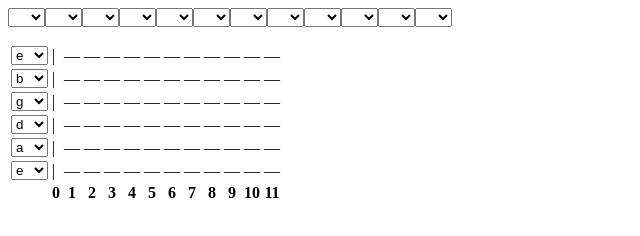
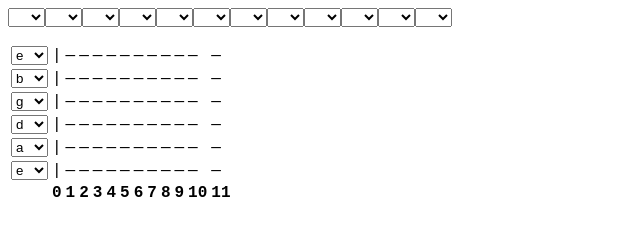
Before and after one commit to julianbetts/tastytunings, a plain HTML site: page index.html in a window 1280 px wide. Shown: the whole page, without its empty margins (0-640 px from the left). Drawn offline with Linux system fonts and the light colour scheme.

Commit message:
Added stylesheet, using monospace font. Corrected note matching on fretboard.

```diff
--- a/index.html
+++ b/index.html
@@ -2,6 +2,8 @@
     <head>
         <meta charset="utf-8">
         <script src="script.js" defer></script>
+        <link rel="stylesheet" href="style.css">
+        <title>Tasty Tunings</title>
     </head>
     <body>
         <!-- You can leave the body content as is or replace it with your own content -->
--- a/script.js
+++ b/script.js
@@ -29,16 +29,6 @@ window.onload = () => {
     renderFretboard(standardTuning, []);
 };
 
-// Render fretboard function
-// const renderFretboard = (tuning, fingering) => {
-//     const fretboard = document.createElement('table');
-//     // Loop through 6 strings
-//     for (let stringNumber = 0; stringNumber < 6; stringNumber++) {
-//         renderString(fretboard, stringNumber);
-//     }
-//     document.body.appendChild(fretboard);
-// };
-
 const renderFretboard = (tuning, selectedNotes) => {
     fretboard.innerHTML = ''
     // Add fret numbers row
@@ -46,45 +36,43 @@ const renderFretboard = (tuning, selectedNotes) => {
     fretNumbersRow.appendChild(document.createElement('th')); // Empty cell for the bottom
     // Loop through 6 strings
     for (let stringNumber = 0; stringNumber < 6; stringNumber++) {
-        renderString(fretboard, stringNumber, selectedNotes);
+        renderString(fretboard, tuning, stringNumber, selectedNotes);
     }
-    //extracted function
     renderFretNumbers(fretNumbersRow, fretboard);
     document.body.appendChild(fretboard);
 };
 
-
-// Render string function
-const renderString = (fretboard, stringNumber, selectedNotes) => {
+const renderString = (fretboard, tuning, stringNumber, selectedNotes) => {
     const string = fretboard.appendChild(document.createElement('tr'));
-    var currentNote = standardTuning[stringNumber]
+    var currentNote = tuning[stringNumber]
     string.appendChild(document.createElement('th')).appendChild(createChromaticDropdown(standardTuning[stringNumber]));
     // Loop through 12 frets for the current string
     for (let fretNumber = 0; fretNumber < 12; fretNumber++) {
         const fret = string.appendChild(document.createElement('td'));
-
         if (fretNumber === 0) {
             renderNut(fretNumber, fret, stringNumber);
         } else {
-            renderFret(fret, stringNumber, currentNote, selectedNotes);
-            currentNote++
+            renderFret(fret, currentNote, selectedNotes);
+            if(currentNote === 12) {
+                currentNote = 1
+            } else {
+                currentNote++
+            }
         }
     }
 };
 
 // Render nut function
 const renderNut = (fretNumber, fret, stringNumber) =>  {
-//    if(fretNumber === fingering[stringNumber]) {
-//        fret.innerHTML = 'x';
-//    } else {
-        fret.innerHTML = '|';
-//    }
+    //TODO: highlight nut if the current string is in the chord when open
+    fret.innerHTML = '|';
 };
 
 // Render fret function
-const renderFret = (fret, stringNumber, currentNote, selectedNotes) => {
+const renderFret = (fret, currentNote, selectedNotes) => {
+    //TODO: somehow differentiate different chord positions (e.g. the root vs. the minor third...or at least the first dropdown vs. the second)
     // Check if this fret is fingered in the current chord
-    if(selectedNotes.indexOf(currentNote) > -1) {
+    if(selectedNotes.indexOf(currentNote.toString()) > -1) {
         fret.innerHTML = 'X';
     } else {
        fret.innerHTML = '—';
@@ -141,7 +129,7 @@ function updateSelectedNotes() {
         var selectEl = chordBank.children[i]
         if (selectEl.selectedIndex > 0) {
             if ( selectedNotes.indexOf(selectEl.selectedIndex) < 0) {
-                selectedNotes.push(selectEl.selectedIndex)
+                selectedNotes.push(selectEl.value)
             }
         }
     }
--- /dev/null
+++ b/style.css
@@ -0,0 +1,3 @@
+body {
+    font-family: 'Courier New', Courier, monospace;
+}
```
